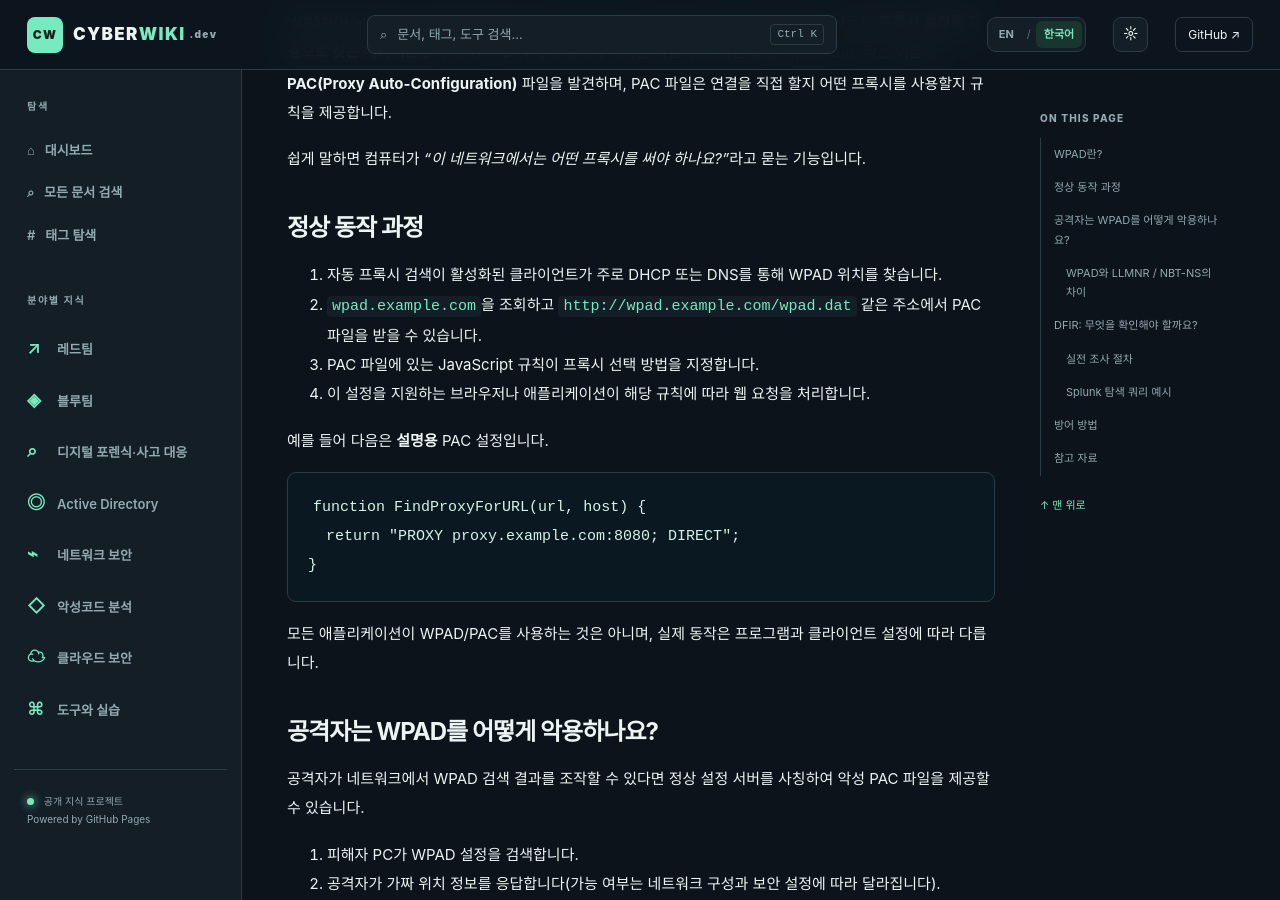
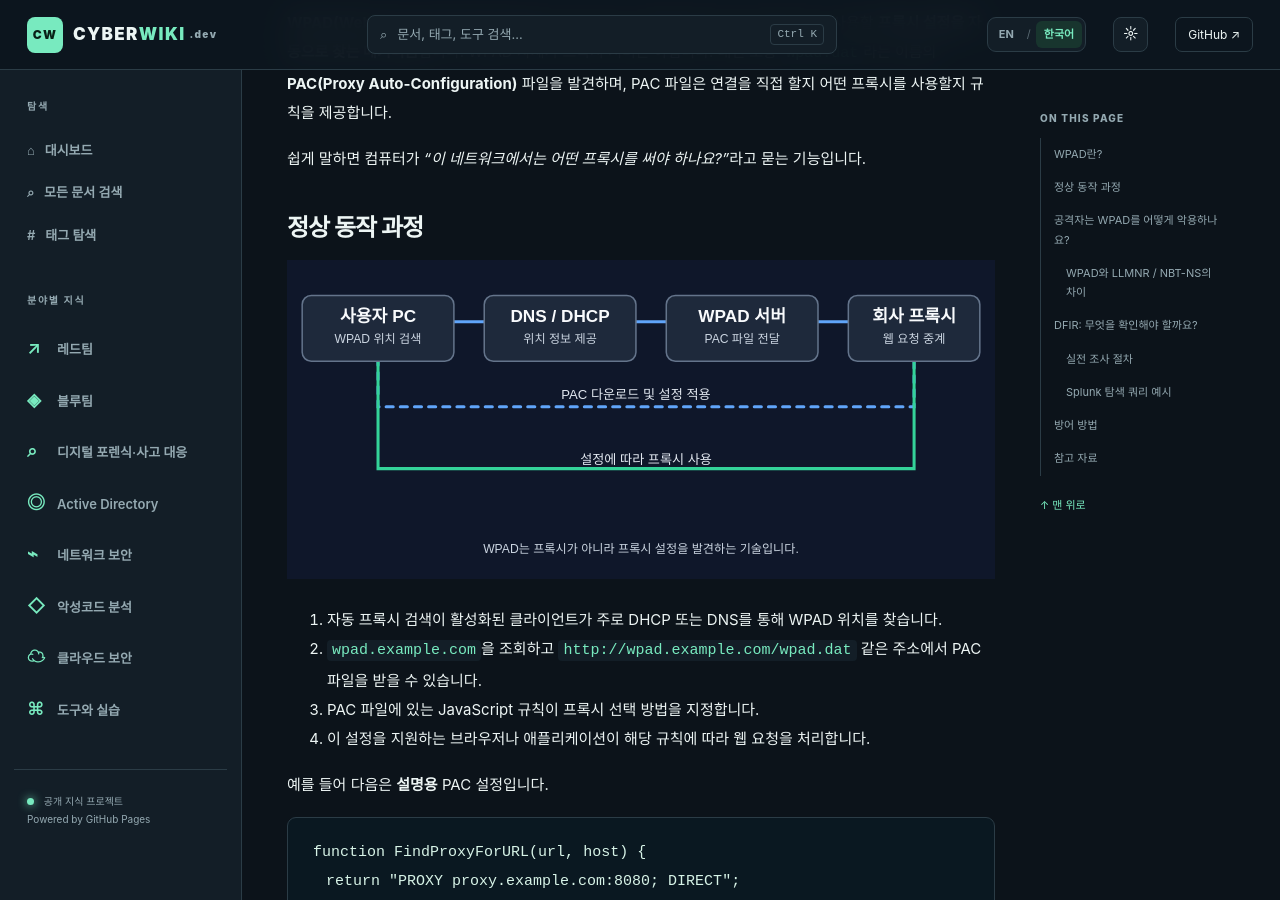
Before and after one commit to DFIDwiz-sketch/cybersecurity-wiki, a Jekyll site: the page built from _ko_articles/wpad-security.md, in a window 1280 px wide and 900 px high, scrolled down 601 px. Built offline with Jekyll 4.4.1, drawn with Linux system fonts in a browser that asks for light colours.

Commit message:
docs: illustrate normal and spoofed WPAD flow (ko)

```diff
--- a/_ko_articles/wpad-security.md
+++ b/_ko_articles/wpad-security.md
@@ -16,6 +16,10 @@ translation_url: /wiki/wpad-security/
 
 ## 정상 동작 과정
 
+![WPAD 정상 동작 흐름도]({{ '/assets/diagrams/wpad-normal-ko.svg' | relative_url }})
+
+
+
 1. 자동 프록시 검색이 활성화된 클라이언트가 주로 DHCP 또는 DNS를 통해 WPAD 위치를 찾습니다.
 2. `wpad.example.com`을 조회하고 `http://wpad.example.com/wpad.dat` 같은 주소에서 PAC 파일을 받을 수 있습니다.
 3. PAC 파일에 있는 JavaScript 규칙이 프록시 선택 방법을 지정합니다.
```
Also changed, not shown: other parts of _ko_articles/wpad-security.md (+4 -0 lines).
